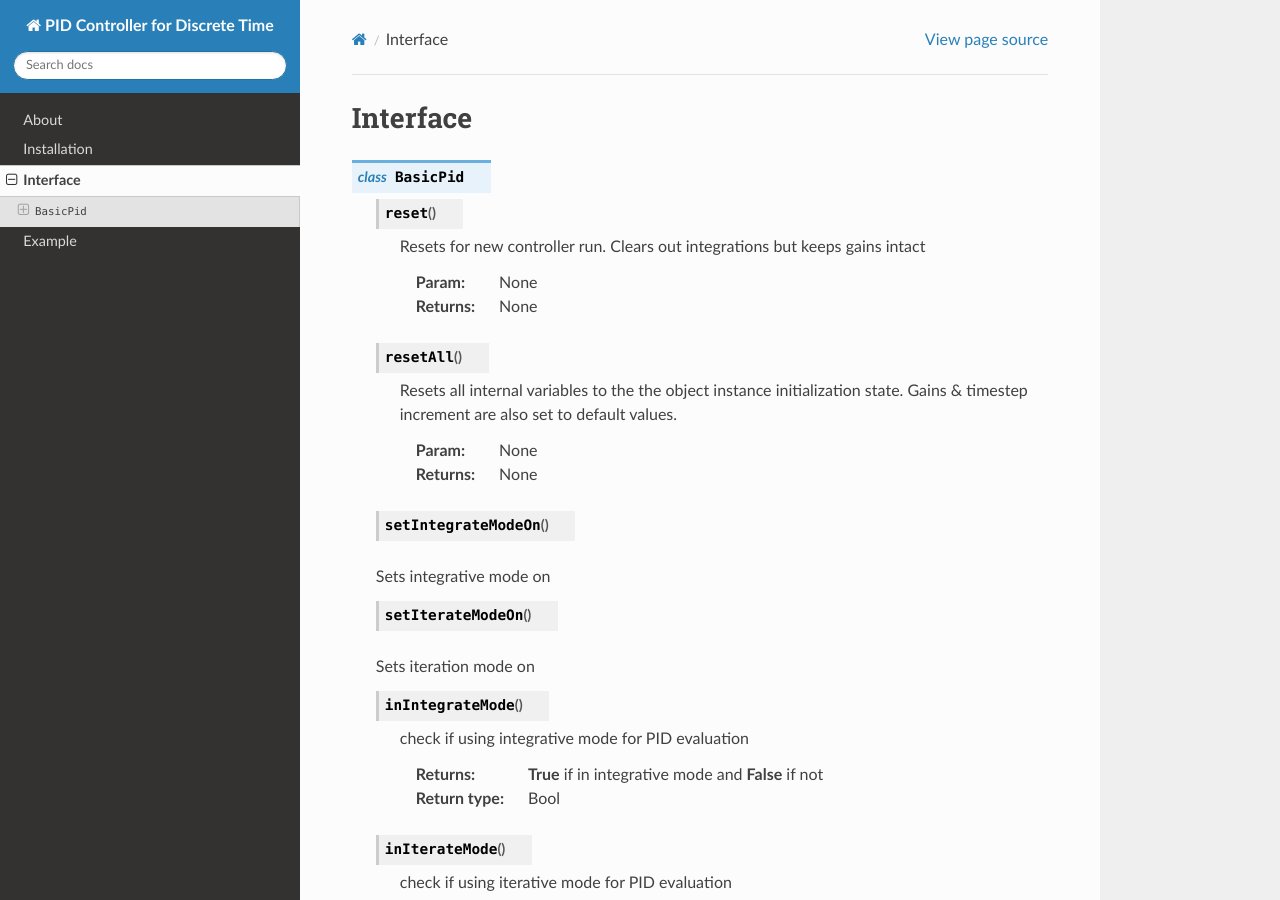
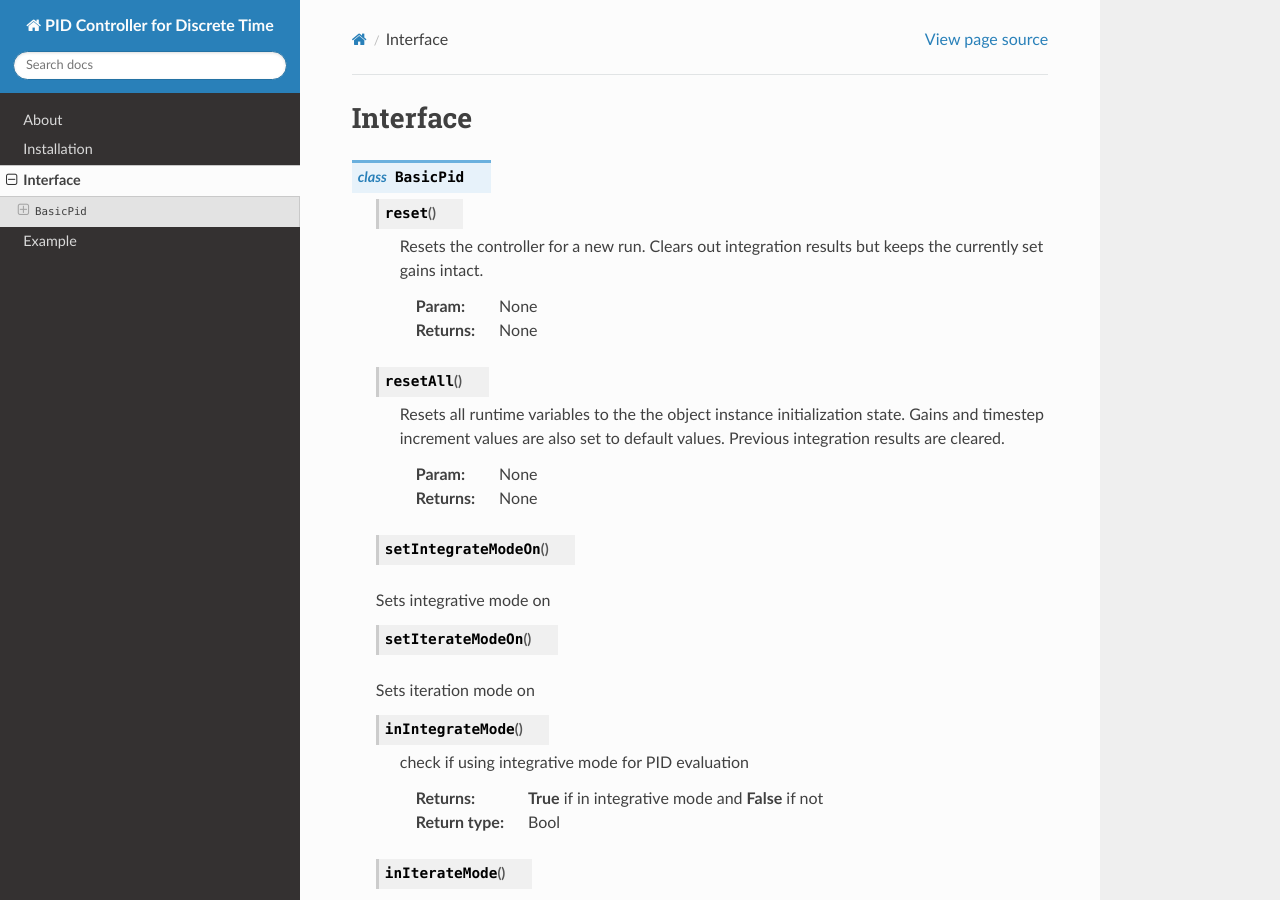
Before and after one commit to mkner/robo-pid, a Sphinx documentation site: the page built from docs/interface.rst, in a window 1280 px wide and 900 px high. Built offline with Sphinx 7.4.7 and the Read the Docs theme 2.0.0, drawn with Linux system fonts in a browser that asks for light colours.

Commit message:
Update interface.rst

```diff
--- a/docs/interface.rst
+++ b/docs/interface.rst
@@ -7,17 +7,18 @@ Interface
 
  .. method:: reset()
 
-  Resets for new controller run. Clears out integrations
-  but keeps gains intact
+  Resets the controller for a new run. Clears out integration
+  results but keeps the currently set gains intact.
 
   :param: None
   :return: None
 
+
  .. method:: resetAll()
 
-  Resets all internal variables to the the object instance
-  initialization state. Gains & timestep increment are also
-  set to default values.
+  Resets all runtime variables to the the object instance
+  initialization state.  Gains and timestep increment values are also
+  set to default values. Previous integration results are cleared.
 
   :param: None
   :return: None
```
